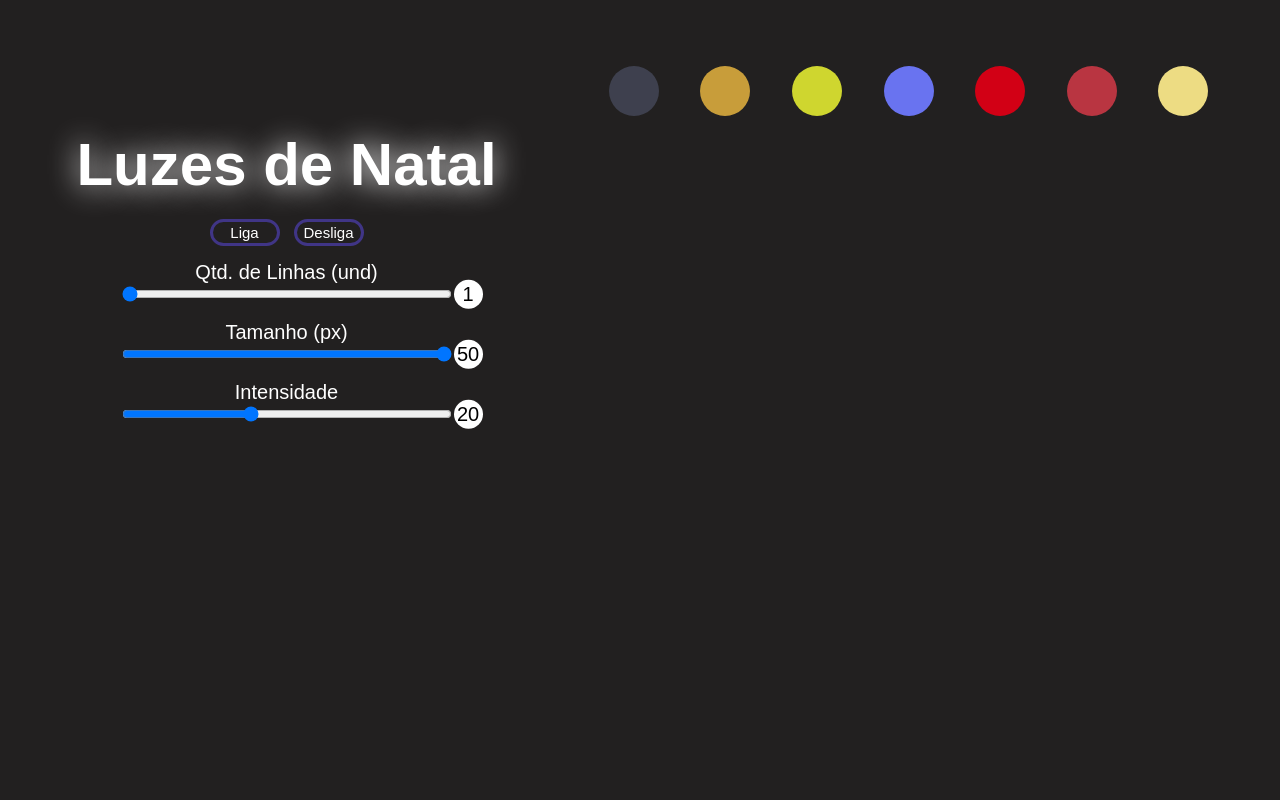
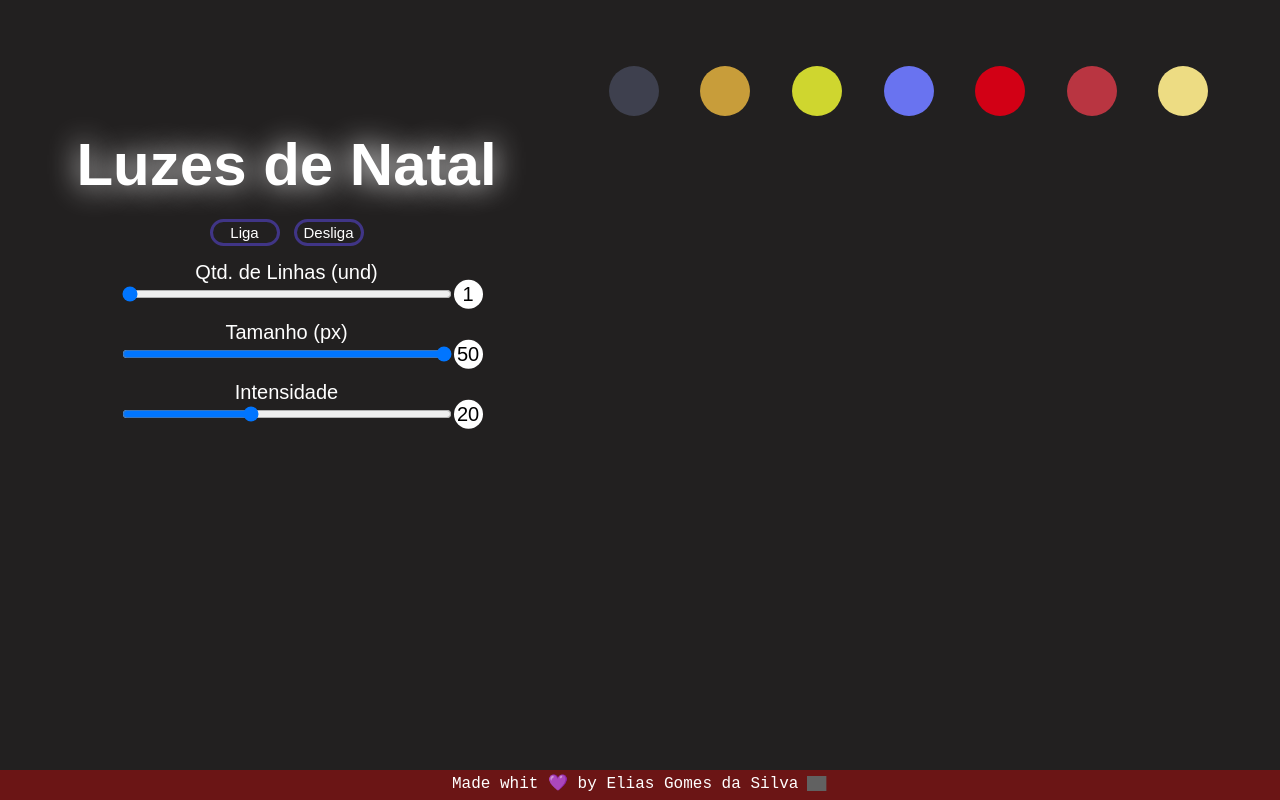
Before and after one commit to EliasGdS/Christmas-Lights, a plain HTML site: page index.html in a window 1280 px wide. Drawn offline with Linux system fonts and the light colour scheme; grey boxes are pictures that could not be loaded.

Commit message:
Update index.html

```diff
--- a/index.html
+++ b/index.html
@@ -103,6 +103,10 @@
         </div>
     </div>
 
+    <footer>
+        <p>Made whit 💜 by Elias Gomes da Silva <a href="https://github.com/EliasGdS/Christmas-Lights" target="_blank"><img src="https://i.pinimg.com/originals/b1/5e/ed/b15eedbdafbbdbca3249e3942f4faf3b.png" width="20px"></a> </p>
+    </footer>
+
     <script lang="javascript" src="main.js"></script>
 </body>
 
```
